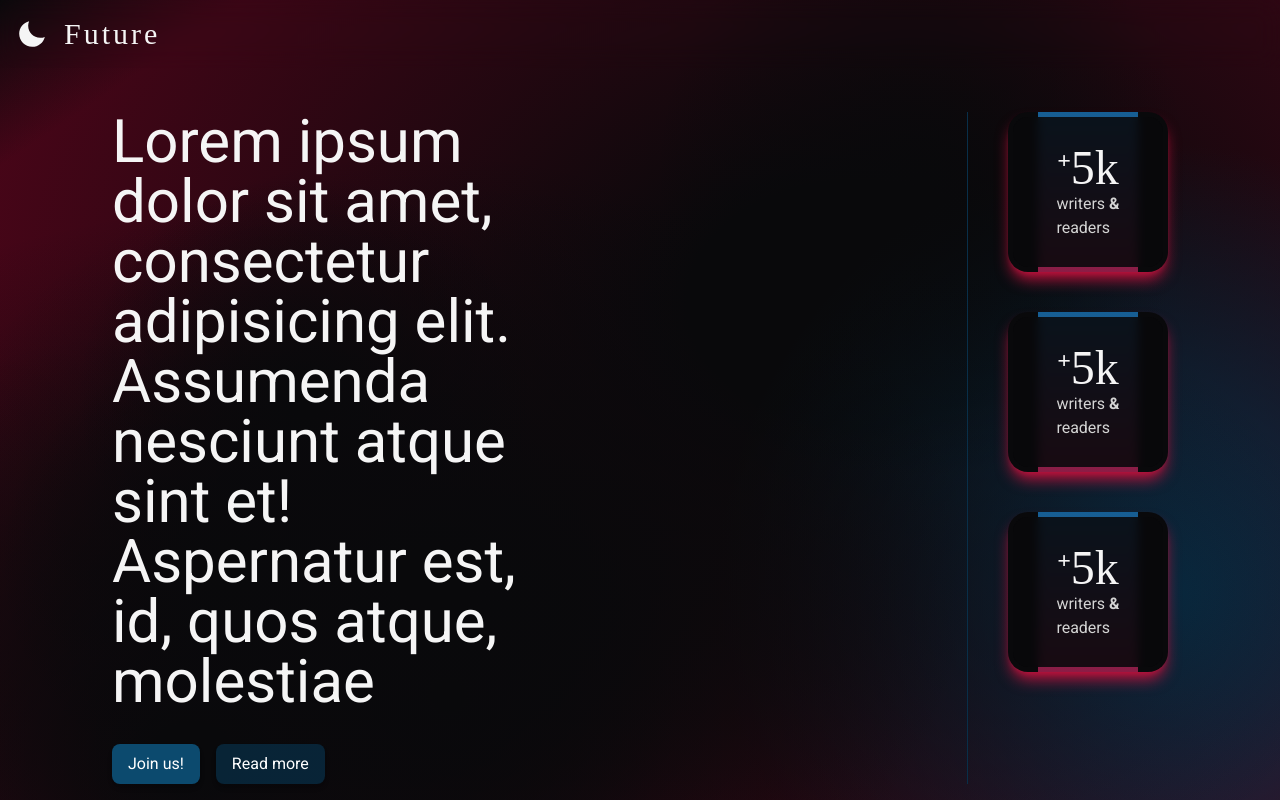
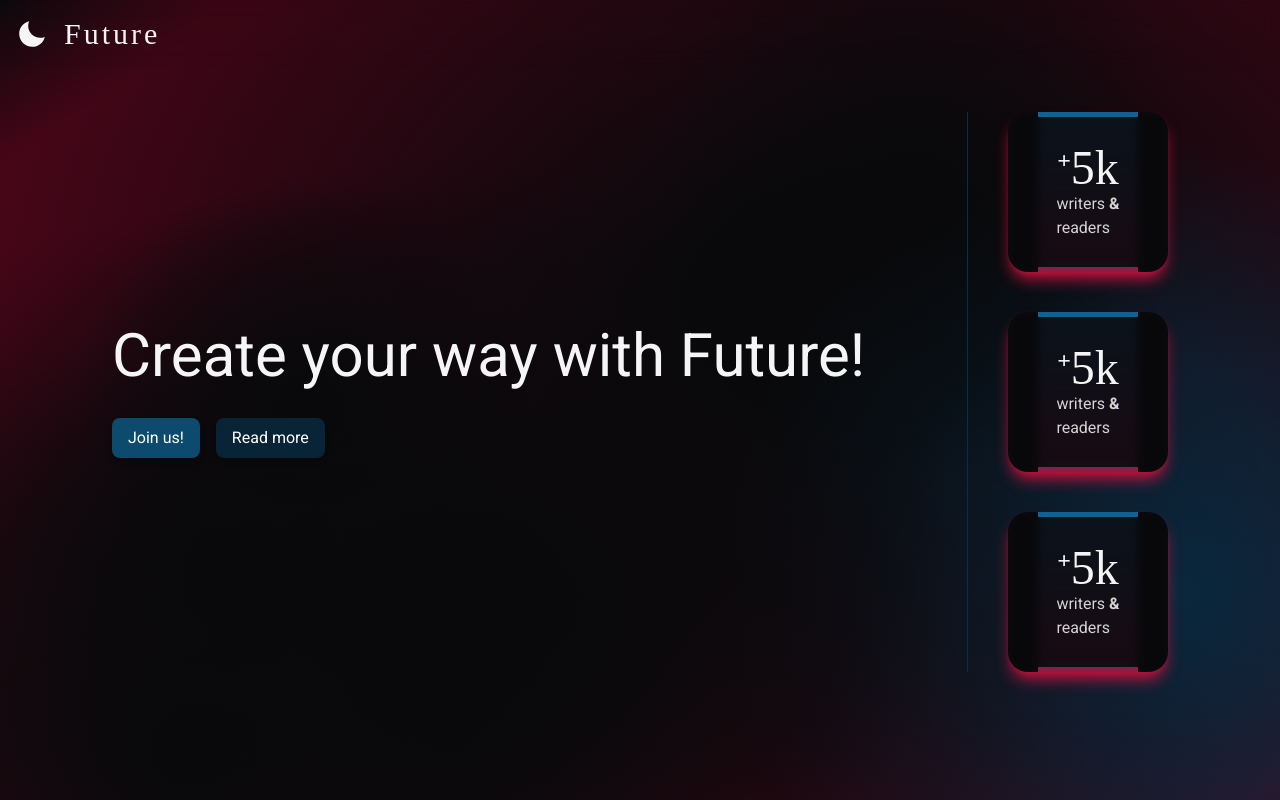
Before and after one commit to pawelek7k/future, a Next.js app: page / in a window 1280 px wide. Shown: the top 800 px of the page. Built offline with nearby package versions, Linux system fonts and the light colour scheme; a web font is replaced by a local one.

Commit message:
Update Hero.tsx

```diff
--- a/app/components/landing/Hero.tsx
+++ b/app/components/landing/Hero.tsx
@@ -9,10 +9,9 @@ export const Hero: React.FC = () => {
     <section className="p-28 h-screen bg-black bg-hero-bg">
       <MarketingNavigation />
       <div className="flex md:justify-between justify-center">
-        <div className="flex flex-col gap-8">
-          <h1 className="text-neutral-100 text-3xl sm:text-4xl lg:text-6xl w-1/2 text-center md:text-start">
-            Lorem ipsum dolor sit amet, consectetur adipisicing elit. Assumenda
-            nesciunt atque sint et! Aspernatur est, id, quos atque, molestiae
+        <div className="flex flex-col gap-8 justify-center">
+          <h1 className="text-neutral-100 text-3xl sm:text-4xl lg:text-6xl text-center md:text-start">
+            Create your way with Future!
           </h1>
           <ul className="text-neutral-100 gap-4 flex">
             <li>
```
